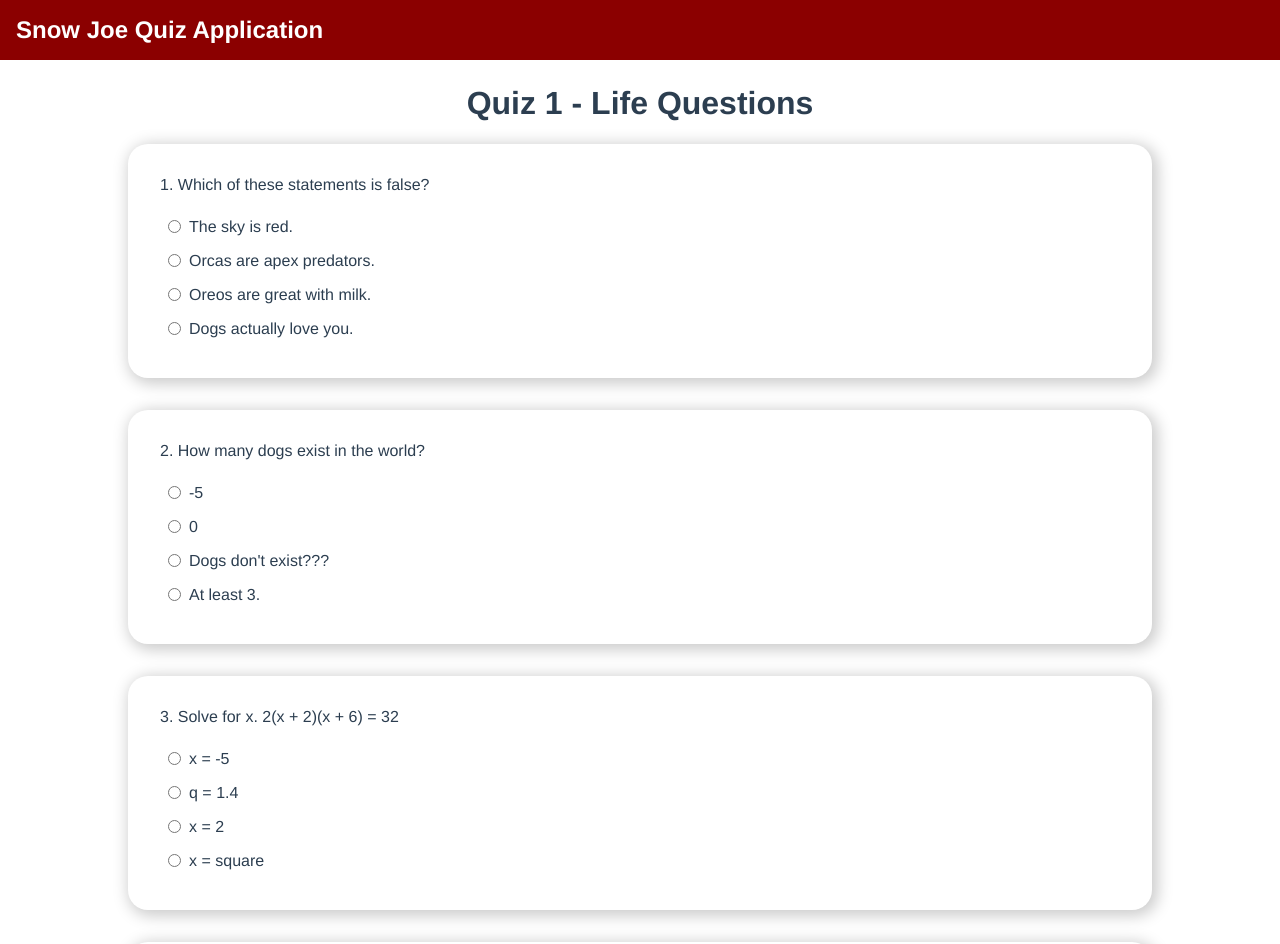
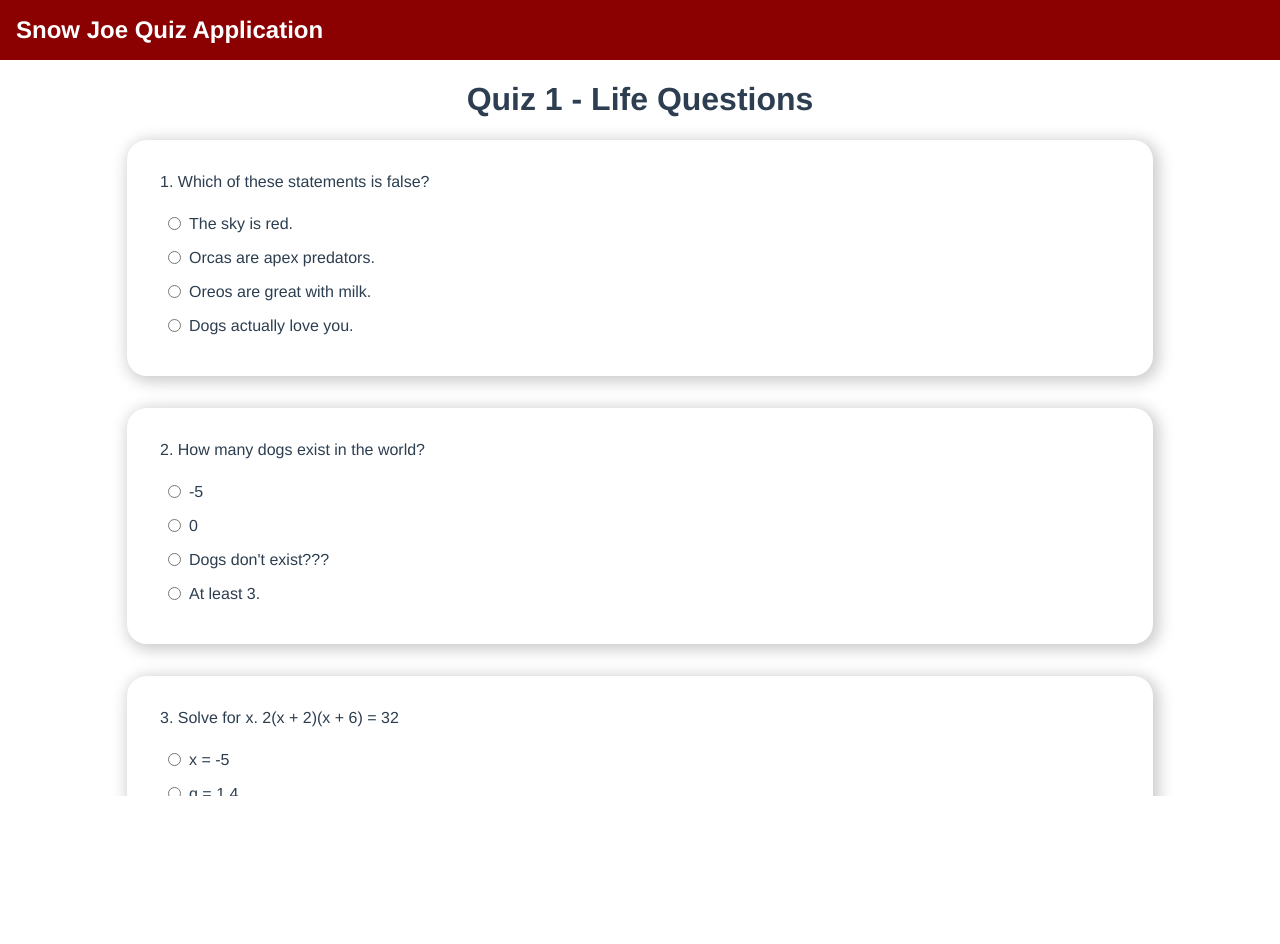
Before and after one commit to SangMNguyen/snowjoe-quiz, a Vue app: page / in a window 1280 px wide. Shown: the top 944 px of the page. After the commit the page ends 800 px from the top, so only its background shows below. Built offline with nearby package versions, Linux system fonts and the light colour scheme.

Commit message:
got rid of the scroll bar affecting the banner and updated all changes accordingly

```diff
--- a/src/App.vue
+++ b/src/App.vue
@@ -3,6 +3,7 @@
       <div id="banner">
         <h1>Snow Joe Quiz Application</h1>
       </div>
+      <div id="content">
         <h1>Quiz 1 - Life Questions</h1>
         <div v-show="isGraded" id="scoreSection">
           <h2>Result</h2>
@@ -18,6 +19,7 @@
         <button v-on:click="gradeQuiz">Submit</button>
         <div v-show="isMissing" id="missingSection">
           Please answer all questions before submitting. Unanswered question are displayed in yellow.
+        </div>
       </div>
   </div>
 </template>
@@ -71,9 +73,9 @@ export default {
       this.isGraded = !missingAnswer;
       this.isMissing = missingAnswer;
       if(missingAnswer) {
-        setTimeout(function() {window.scrollTo(0, document.body.scrollHeight)}, 1);
+        setTimeout(function() {document.getElementById("content").scrollTo(0, document.getElementById("content").scrollHeight)}, 1);
       } else {
-        window.scrollTo(0, 0);
+        document.getElementById("content").scrollTo(0, 0);
       }
     }
   },
@@ -84,8 +86,10 @@ export default {
 </script>
 
 <style>
+
+/* App Wide Styles */
 html {
-  scroll-behavior: smooth;
+  overflow: hidden;
 }
 body {
   padding: 0;
@@ -100,7 +104,7 @@ body {
   display: flex;
   flex-direction: column;
   justify-content: center;
-  margin: 4rem 0 0 0;
+  margin: 3.75rem 0 0 0;
   padding: 0;
 }
 
@@ -121,6 +125,13 @@ body {
   font-size: 1.5rem;
 }
 
+#content {
+  height: calc(100vh - 4rem);
+  width: 100%;
+  overflow-y: auto;
+  scroll-behavior: smooth;
+}
+
 #scoreSection {
   color: #555555;
 }
@@ -137,15 +148,9 @@ body {
   color: red;
 }
 
-#missingSection {
-  margin-top: -1rem;
-  margin-bottom: 3rem;
-  color: red;
-}
-
 button {
   margin: 0 auto 2rem auto;
-  background-color: green;
+  background-color: #22B667;
   color: white;
   border: none;
   border-radius: 5px;
@@ -155,7 +160,13 @@ button {
 }
 
 button:hover {
-  background-color: lightgreen;
+  background-color: #2CD67B;
   transition: 0.3s ease;
 }
+
+#missingSection {
+  margin-top: -1rem;
+  margin-bottom: 3rem;
+  color: red;
+}
 </style>
--- a/src/components/Question.vue
+++ b/src/components/Question.vue
@@ -58,7 +58,7 @@ export default {
     width: calc(100% - 20rem);
     min-width: 20rem;
     border-radius: 20px;
-    border: none;
+    border: 0.1rem solid transparent;
     align-items: flex-start;
     box-shadow: 3px 3px 15px 3px #ccc;
 }
@@ -84,6 +84,7 @@ section {
     padding: 0.5rem;
     border-radius: 5px;
     width: 100%;
+    text-align: left;
 }
 
 input {
@@ -99,16 +100,16 @@ input {
 
 /* When user clicks submit but forgets to answer at least 1 question */
 #question.important {
-    border: 0.1rem solid yellow;
+    border-color: yellow;
 }
 
 /* When the exam has been successfully graded */
 #app.graded #question.correct {
-    border: 0.1rem solid green;
+    border-color: green;
 }
 
 #app.graded #question.wrong {
-    border: 0.1rem solid red;
+    border-color: red;
 }
 
 #app.graded .status.bad {
```
Lines whose indentation alone changed are shown as unchanged.
